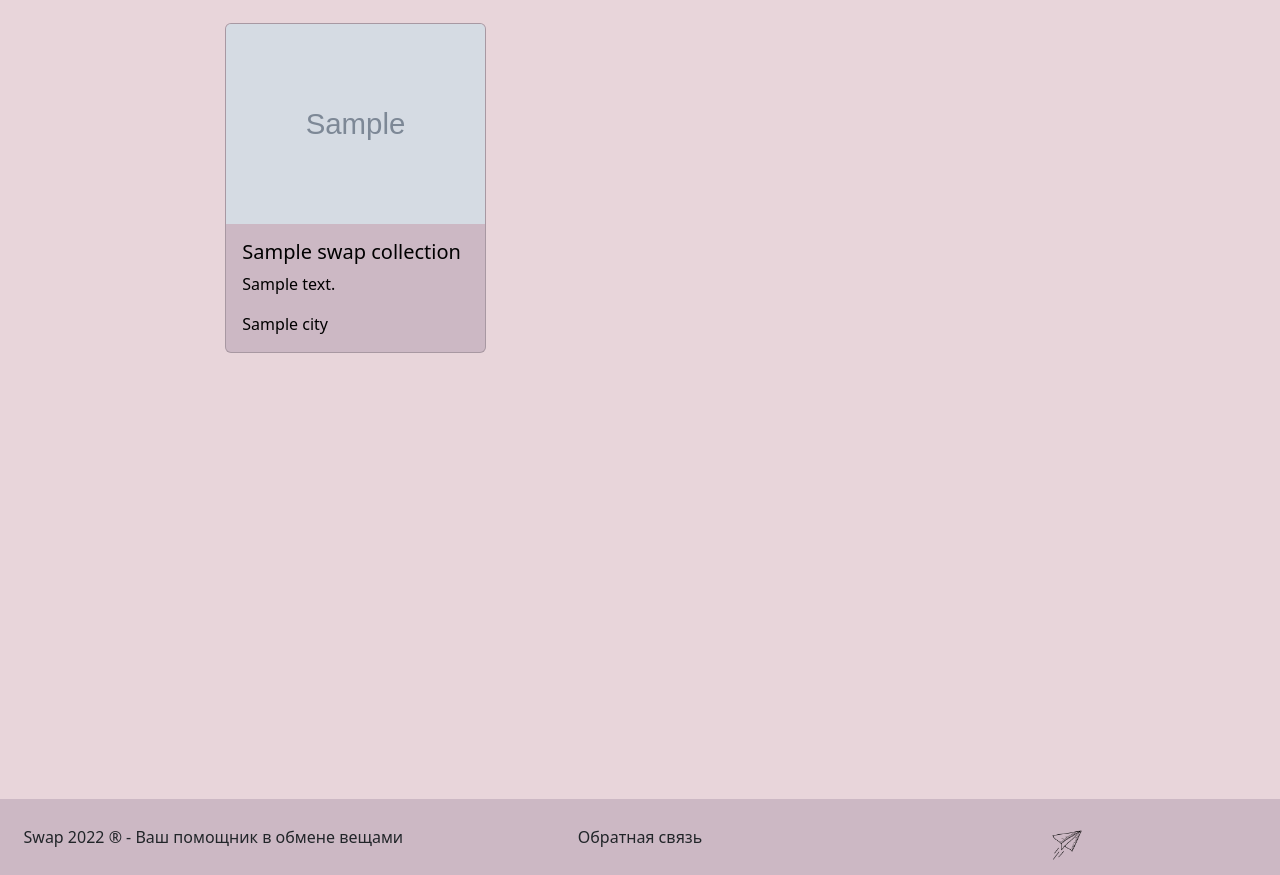
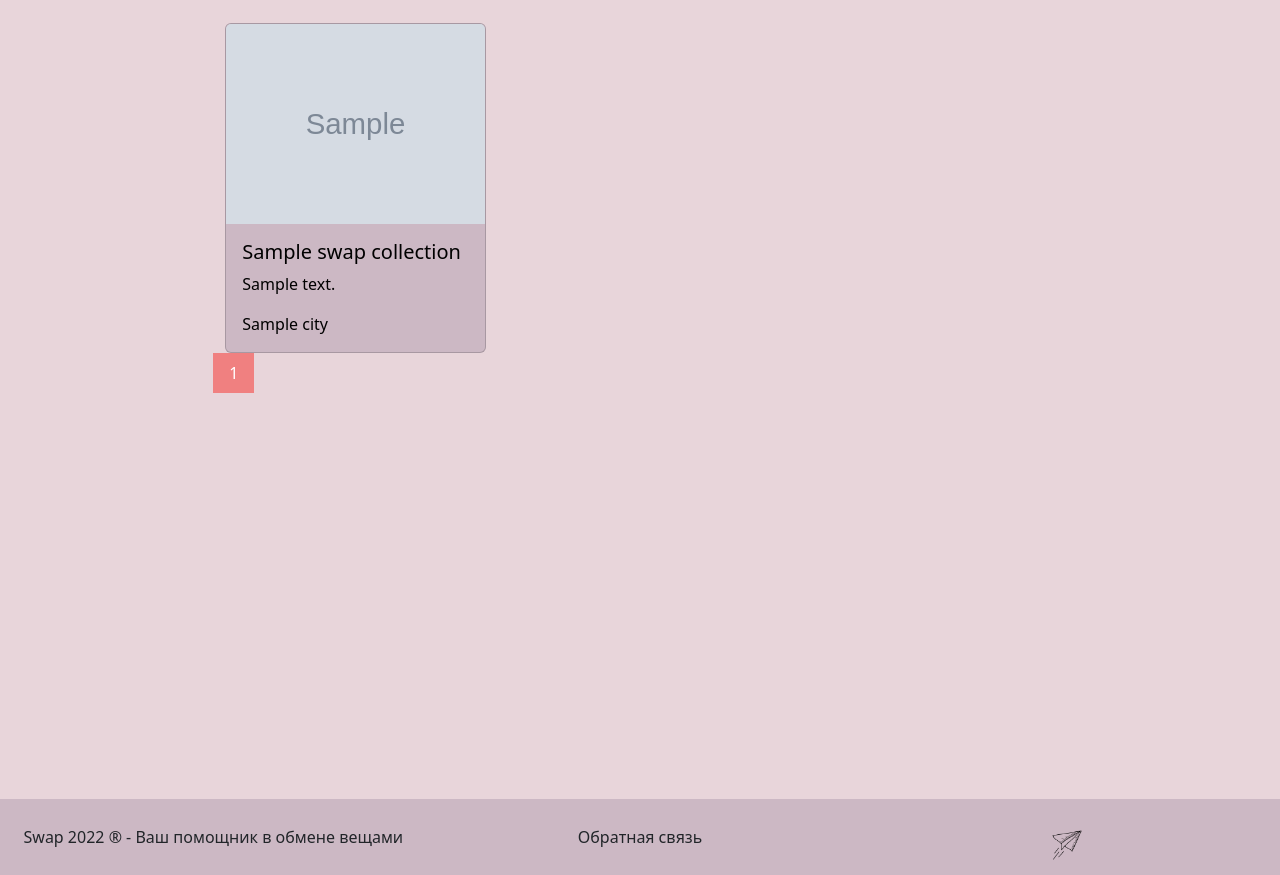
Before and after one commit to moevm/nosql2h22-swap, a Django app: page /search/ in a window 1280 px wide; the page is wider, and only the part inside the window is pictured. Shown: the part 67-942 px from the top of that part. Run offline with Django 4.2, Linux system fonts and the light colour scheme; tables that the repository leaves empty hold one stand-in row (values such as "Sample post"); grey boxes marked "Sample" are stand-in pictures; a database or web service that is not in the repository returns one stand-in record (values such as "Sample title"); some web fonts are replaced.

Commit message:
search pagination

```diff
--- a/exchange_site/swap/templates/search.html
+++ b/exchange_site/swap/templates/search.html
@@ -7,6 +7,22 @@ Swap
 {% endblock %}
 
 {% block content %}
+<style>
+.pagination a {
+  color: black;
+  float: left;
+  margin: auto;
+  padding: 8px 16px;
+  text-decoration: none;
+  transition: background-color .3s;
+}
+
+.pagination a.active {
+  background-color: lightcoral;
+  color: white;
+}
+.pagination a:hover:not(.active) {background-color: rgb(223, 136, 136);}
+</style>
 <section class="pb-3">
     <div class="container-fluid ">
         <div class="row ">
@@ -14,7 +30,7 @@ Swap
             <div class="col-lg-8 col-md-12">
 
                 <div class="row">
-                    {% for offer in offers %}
+                    {% for offer in page_obj %}
                     <div class="col-lg-4 col-md-6 mt-4">
                         <div class="card">
                             {% if offer.photo %}
@@ -30,6 +46,19 @@ Swap
                         </div>
                     </div>
                     {% endfor %}
+                    <div class="pagination">
+                        <span class="step-links">
+                            <span class="pages">
+                                {% for page_number in page_obj.paginator.page_range %}
+                                  {% if page_number == page_obj.number %}
+                                  <a href="{{full_path}}&page={{page_number}}" class="active">{{page_number}}</a></li>
+                                  {% else %}
+                                    <a href="{{full_path}}&page={{page_number}}">{{page_number}}</a></li>
+                                  {% endif %}
+                                {% endfor %}
+                              </span>
+                        </span>
+                    </div>
                 </div>
             </div>
             <div class="col-lg-2"></div>
--- a/exchange_site/swap/views.py
+++ b/exchange_site/swap/views.py
@@ -4,6 +4,7 @@ from django.contrib.auth import login
 from django.contrib.auth.models import User
 from django.contrib.auth.views import LogoutView
 import pymongo
+import re
 from bson.json_util import dumps, loads
 import json
 from bson.objectid import ObjectId
@@ -120,8 +121,7 @@ class HomeView(TemplateView):
         collection = dbname['swap_collection']
         context["offers"] = collection.find()
         offers = list(collection.find())
-        print(type(offers), flush=True)
-        paginator = Paginator(offers, 10)
+        paginator = Paginator(offers, 9)
         page_number = self.request.GET.get('page', 1)
         page_obj = paginator.get_page(page_number)
         context['page_obj'] = page_obj
@@ -146,7 +146,7 @@ class Search(TemplateView):
         offers_collection.create_index([('title', TEXT)], default_language='english')
         print(self.request.GET.get('category'))
         if self.request.GET.get('category') == "Категория" and self.request.GET.get('state') == "Состояние":
-            context["offers"] = offers_collection.find({
+            offers = offers_collection.find({
                "$and": [{"title": {"$regex": f".*{self.request.GET.get('title')}.*", "$options": 'i'}},
                        {"description": {"$regex": f".*{self.request.GET.get('description')}.*", "$options": 'i'}},
                         {"weight": {"$regex": f".*{self.request.GET.get('weight')}.*", "$options": 'i'}},
@@ -155,7 +155,7 @@ class Search(TemplateView):
                        {"city": {"$regex": f".*{self.request.GET.get('city')}.*", "$options": 'i'}}]
             })
         elif self.request.GET.get('state') == "Состояние":
-            context["offers"] = offers_collection.find({
+            offers = offers_collection.find({
                 "$and": [{"title": {"$regex": f".*{self.request.GET.get('title')}.*", "$options": 'i'},
                          'category': f"{self.request.GET.get('category')}"},
                         {"description": {"$regex": f".*{self.request.GET.get('description')}.*", "$options": 'i'},
@@ -169,7 +169,7 @@ class Search(TemplateView):
                         {"city": {"$regex": f".*{self.request.GET.get('city')}.*", "$options": 'i'},
                          'category': f"{self.request.GET.get('category')}"}]})
         elif self.request.GET.get('category') == "Категория":
-            context["offers"] = offers_collection.find({
+            offers = offers_collection.find({
                 "$and": [{"title": {"$regex": f".*{self.request.GET.get('title')}.*", "$options": 'i'},
                          'state': f"{self.request.GET.get('state')}"},
                         {"description": {"$regex": f".*{self.request.GET.get('description')}.*", "$options": 'i'},
@@ -183,7 +183,7 @@ class Search(TemplateView):
                         {"city": {"$regex": f".*{self.request.GET.get('city')}.*", "$options": 'i'},
                          'state': f"{self.request.GET.get('state')}"}]})
         else:
-            context["offers"] = offers_collection.find({
+            offers = offers_collection.find({
                 "$and": [{"title": {"$regex": f".*{self.request.GET.get('title')}.*", "$options": 'i'},
                          'state': f"{self.request.GET.get('state')}",
                          'category': f"{self.request.GET.get('category')}"},
@@ -202,7 +202,14 @@ class Search(TemplateView):
                         {"city": {"$regex": f".*{self.request.GET.get('city')}.*", "$options": 'i'},
                          'state': f"{self.request.GET.get('state')}",
                          'category': f"{self.request.GET.get('category')}"}]})
+
+
+        paginator = Paginator(list(offers), 9)
+        page_number = self.request.GET.get('page', 1)
+        page_obj = paginator.get_page(page_number)
+        context["page_obj"] = page_obj
         context["text"] = self.request.GET.get('category')
+        context["full_path"] = re.sub(r"&+page=\d*", "", self.request.get_full_path())
         return context
 
 
```
Also changed, not shown: exchange_site/swap/templates/home.html (+26 -13 lines).
